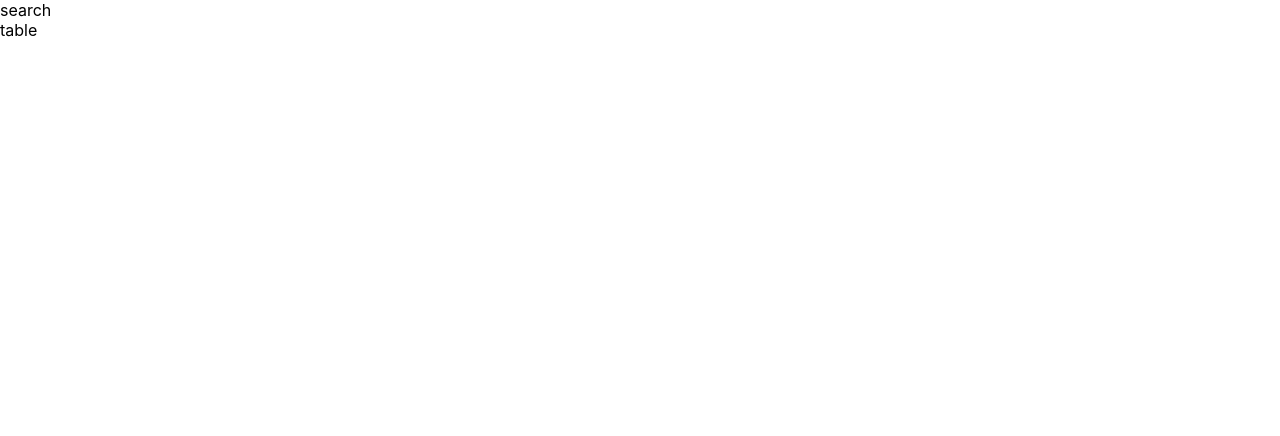
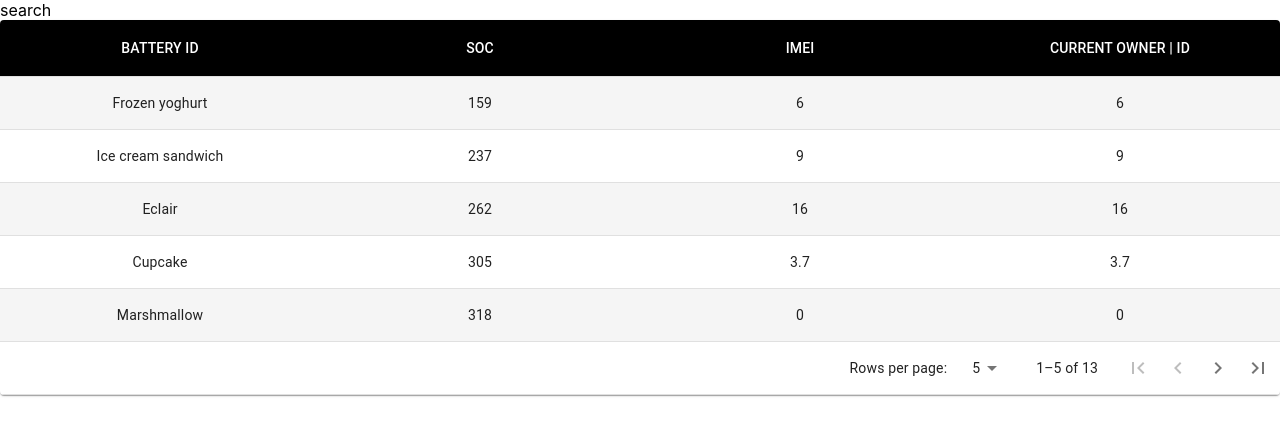
Before and after one commit to hs-07/bazzbikes-assignment, a React (Create React App) app: page / in a window 1280 px wide. Shown: the top 436 px of the page. Built offline with nearby package versions, Linux system fonts and the light colour scheme; no server answers.

Commit message:
Created table component

```diff
--- a/package.json
+++ b/package.json
@@ -5,6 +5,7 @@
   "dependencies": {
     "@emotion/react": "^11.11.1",
     "@emotion/styled": "^11.11.0",
+    "@mui/icons-material": "^5.15.0",
     "@mui/material": "^5.15.0",
     "@testing-library/jest-dom": "^5.17.0",
     "@testing-library/react": "^13.4.0",
--- a/src/components/table/index.tsx
+++ b/src/components/table/index.tsx
@@ -1,7 +1,217 @@
-import React from "react";
+import * as React from "react";
+import { useTheme } from "@mui/material/styles";
+import { styled } from "@mui/material/styles";
+import Box from "@mui/material/Box";
+import Table from "@mui/material/Table";
+import TableCell, { tableCellClasses } from "@mui/material/TableCell";
+import TableBody from "@mui/material/TableBody";
+import TableContainer from "@mui/material/TableContainer";
+import TableFooter from "@mui/material/TableFooter";
+import TablePagination from "@mui/material/TablePagination";
+import TableHead from "@mui/material/TableHead";
+import TableRow from "@mui/material/TableRow";
+import Paper from "@mui/material/Paper";
+import IconButton from "@mui/material/IconButton";
+import FirstPageIcon from "@mui/icons-material/FirstPage";
+import KeyboardArrowLeft from "@mui/icons-material/KeyboardArrowLeft";
+import KeyboardArrowRight from "@mui/icons-material/KeyboardArrowRight";
+import LastPageIcon from "@mui/icons-material/LastPage";
 
-const index = () => {
-  return <div>table</div>;
-};
+interface TablePaginationActionsProps {
+  count: number;
+  page: number;
+  rowsPerPage: number;
+  onPageChange: (
+    event: React.MouseEvent<HTMLButtonElement>,
+    newPage: number
+  ) => void;
+}
 
-export default index;
+function TablePaginationActions(props: TablePaginationActionsProps) {
+  const theme = useTheme();
+  const { count, page, rowsPerPage, onPageChange } = props;
+
+  const handleFirstPageButtonClick = (
+    event: React.MouseEvent<HTMLButtonElement>
+  ) => {
+    onPageChange(event, 0);
+  };
+
+  const handleBackButtonClick = (
+    event: React.MouseEvent<HTMLButtonElement>
+  ) => {
+    onPageChange(event, page - 1);
+  };
+
+  const handleNextButtonClick = (
+    event: React.MouseEvent<HTMLButtonElement>
+  ) => {
+    onPageChange(event, page + 1);
+  };
+
+  const handleLastPageButtonClick = (
+    event: React.MouseEvent<HTMLButtonElement>
+  ) => {
+    onPageChange(event, Math.max(0, Math.ceil(count / rowsPerPage) - 1));
+  };
+
+  return (
+    <Box sx={{ flexShrink: 0, ml: 2.5 }}>
+      <IconButton
+        onClick={handleFirstPageButtonClick}
+        disabled={page === 0}
+        aria-label="first page"
+      >
+        {theme.direction === "rtl" ? <LastPageIcon /> : <FirstPageIcon />}
+      </IconButton>
+      <IconButton
+        onClick={handleBackButtonClick}
+        disabled={page === 0}
+        aria-label="previous page"
+      >
+        {theme.direction === "rtl" ? (
+          <KeyboardArrowRight />
+        ) : (
+          <KeyboardArrowLeft />
+        )}
+      </IconButton>
+      <IconButton
+        onClick={handleNextButtonClick}
+        disabled={page >= Math.ceil(count / rowsPerPage) - 1}
+        aria-label="next page"
+      >
+        {theme.direction === "rtl" ? (
+          <KeyboardArrowLeft />
+        ) : (
+          <KeyboardArrowRight />
+        )}
+      </IconButton>
+      <IconButton
+        onClick={handleLastPageButtonClick}
+        disabled={page >= Math.ceil(count / rowsPerPage) - 1}
+        aria-label="last page"
+      >
+        {theme.direction === "rtl" ? <FirstPageIcon /> : <LastPageIcon />}
+      </IconButton>
+    </Box>
+  );
+}
+
+function createData(name: string, calories: number, fat: number) {
+  return { name, calories, fat };
+}
+
+const rows = [
+  createData("Cupcake", 305, 3.7),
+  createData("Donut", 452, 25.0),
+  createData("Eclair", 262, 16.0),
+  createData("Frozen yoghurt", 159, 6.0),
+  createData("Gingerbread", 356, 16.0),
+  createData("Honeycomb", 408, 3.2),
+  createData("Ice cream sandwich", 237, 9.0),
+  createData("Jelly Bean", 375, 0.0),
+  createData("KitKat", 518, 26.0),
+  createData("Lollipop", 392, 0.2),
+  createData("Marshmallow", 318, 0),
+  createData("Nougat", 360, 19.0),
+  createData("Oreo", 437, 18.0),
+].sort((a, b) => (a.calories < b.calories ? -1 : 1));
+
+export default function CustomPaginationActionsTable() {
+  const [page, setPage] = React.useState(0);
+  const [rowsPerPage, setRowsPerPage] = React.useState(5);
+
+  // Avoid a layout jump when reaching the last page with empty rows.
+  const emptyRows =
+    page > 0 ? Math.max(0, (1 + page) * rowsPerPage - rows.length) : 0;
+
+  const handleChangePage = (
+    event: React.MouseEvent<HTMLButtonElement> | null,
+    newPage: number
+  ) => {
+    setPage(newPage);
+  };
+
+  const handleChangeRowsPerPage = (
+    event: React.ChangeEvent<HTMLInputElement | HTMLTextAreaElement>
+  ) => {
+    setRowsPerPage(parseInt(event.target.value, 10));
+    setPage(0);
+  };
+  const StyledTableCell = styled(TableCell)(({ theme }) => ({
+    [`&.${tableCellClasses.head}`]: {
+      backgroundColor: theme.palette.common.black,
+      color: theme.palette.common.white,
+    },
+    [`&.${tableCellClasses.body}`]: {
+      fontSize: 14,
+    },
+  }));
+
+  const StyledTableRow = styled(TableRow)(({ theme }) => ({
+    "&:nth-of-type(odd)": {
+      backgroundColor: theme.palette.action.hover,
+    },
+  }));
+
+  return (
+    <TableContainer component={Paper}>
+      <Table sx={{ minWidth: 500 }} aria-label="custom pagination table">
+        <TableHead>
+          <StyledTableRow>
+            <StyledTableCell align="center">BATTERY ID</StyledTableCell>
+            <StyledTableCell align="center">SOC</StyledTableCell>
+            <StyledTableCell align="center">IMEI</StyledTableCell>
+            <StyledTableCell align="center">CURRENT OWNER | ID</StyledTableCell>
+          </StyledTableRow>
+        </TableHead>
+        <TableBody>
+          {(rowsPerPage > 0
+            ? rows.slice(page * rowsPerPage, page * rowsPerPage + rowsPerPage)
+            : rows
+          ).map((row) => (
+            <StyledTableRow key={row.name}>
+              <StyledTableCell style={{ width: 160 }} align="center">
+                {row.name}
+              </StyledTableCell>
+              <StyledTableCell style={{ width: 160 }} align="center">
+                {row.calories}
+              </StyledTableCell>
+              <StyledTableCell style={{ width: 160 }} align="center">
+                {row.fat}
+              </StyledTableCell>
+              <StyledTableCell style={{ width: 160 }} align="center">
+                {row.fat}
+              </StyledTableCell>
+            </StyledTableRow>
+          ))}
+          {emptyRows > 0 && (
+            <StyledTableRow style={{ height: 53 * emptyRows }}>
+              <StyledTableCell colSpan={6} />
+            </StyledTableRow>
+          )}
+        </TableBody>
+        <TableFooter>
+          <TableRow>
+            <TablePagination
+              rowsPerPageOptions={[5, 10, 25, { label: "All", value: -1 }]}
+              colSpan={4}
+              count={rows.length}
+              rowsPerPage={rowsPerPage}
+              page={page}
+              SelectProps={{
+                inputProps: {
+                  "aria-label": "rows per page",
+                },
+                native: true,
+              }}
+              onPageChange={handleChangePage}
+              onRowsPerPageChange={handleChangeRowsPerPage}
+              ActionsComponent={TablePaginationActions}
+            />
+          </TableRow>
+        </TableFooter>
+      </Table>
+    </TableContainer>
+  );
+}
```
Also changed, not shown: 1 other file (tests, documents, lock files or other folders).
